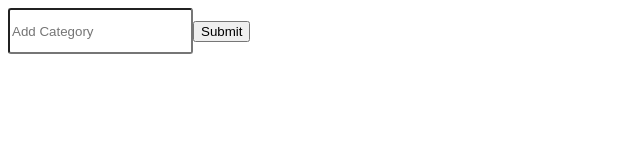
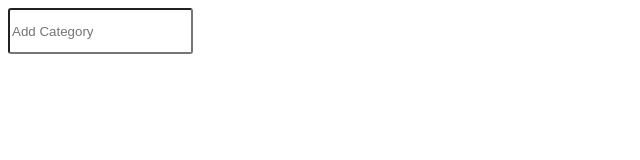
Before and after one commit to daedalus1215/animated-basson, a Vue app: page /categories in a window 1280 px wide. Shown: the top 160 px of the page, without its empty margins (0-640 px from the left). Built offline with nearby package versions, Linux system fonts and the light colour scheme.

Commit message:
remove submit

```diff
--- a/src/pages/todo/CategoryListPage.vue
+++ b/src/pages/todo/CategoryListPage.vue
@@ -3,7 +3,6 @@
     <div class="search">
       <form @submit.prevent="submit">
         <input type="text" placeholder="Add Category" v-model="category" />
-        <button>Submit</button>
       </form>
     </div>
     <ul v-if="listOfCategories" class="list">
--- a/src/pages/todo/TodoPage.vue
+++ b/src/pages/todo/TodoPage.vue
@@ -4,7 +4,6 @@
     <div class="search">
       <form @submit.prevent="submit">
         <input type="text" placeholder="Add Todo" v-model="addTodo" />
-        <button>Submit</button>
       </form>
     </div>
     <ul v-if="todos.length > 0" class="list">
```
